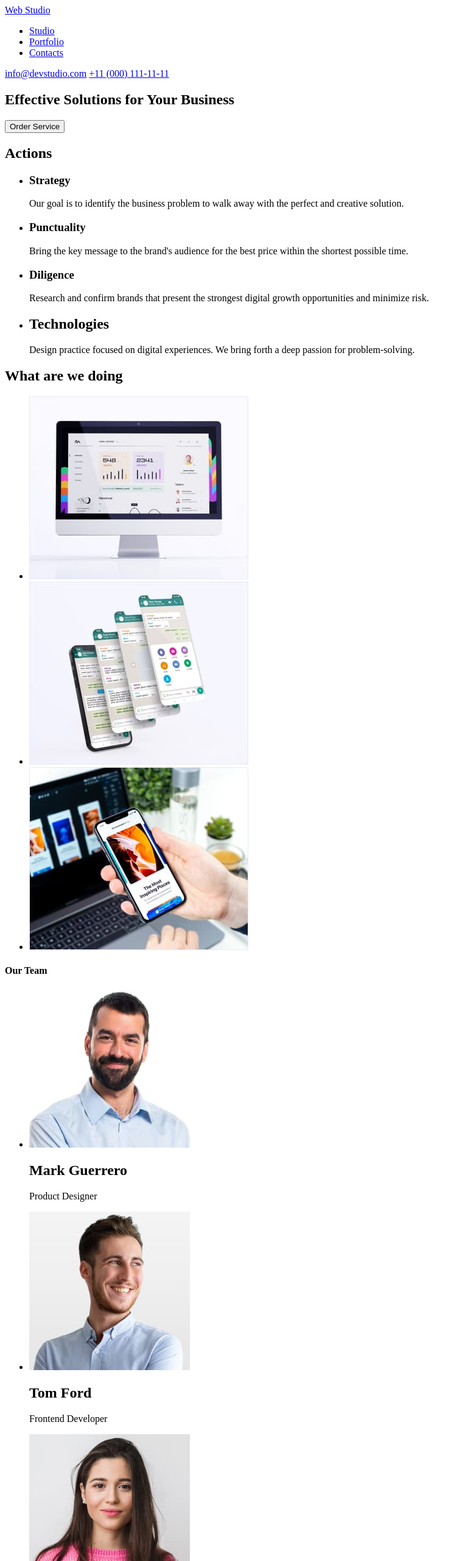
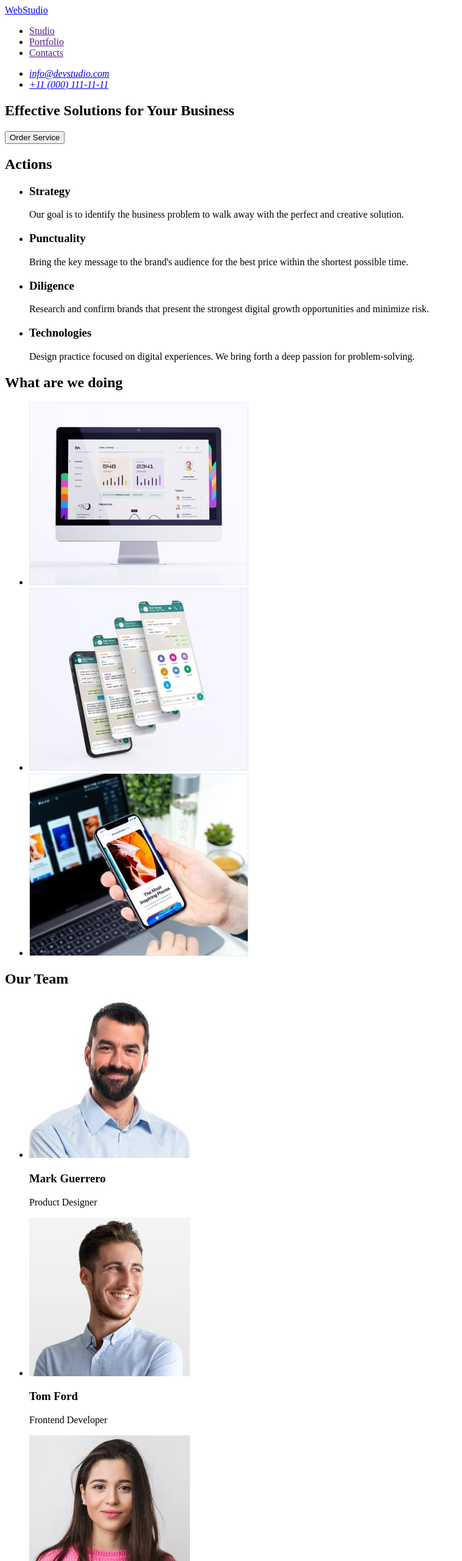
Before and after one commit to Olexandra2209/goit-markup-hw-01, a plain HTML site: page index.html in a window 1280 px wide. Shown: the top 2560 px of the page at 61% size, without its empty margins (0-759 px from the left). Drawn offline with Linux system fonts and the light colour scheme.

Commit message:
Update index.html

```diff
--- a/index.html
+++ b/index.html
@@ -9,15 +9,19 @@
   <body>
     <header>
       <nav>
-        <a href="#">Web Studio</a>
+        <a href="./index.html">WebStudio</a>
         <ul>
-          <li><a href="#">Studio</a></li>
-          <li><a href="#">Portfolio</a></li>
-          <li><a href="#">Contacts</a></li>
+          <li><a href="">Studio</a></li>
+          <li><a href="">Portfolio</a></li>
+          <li><a href="">Contacts</a></li>
         </ul>
       </nav>
-      <a href="mailto:info@devstudio.com">info@devstudio.com</a>
-      <a href="tel:+11(000)111-11-11">+11 (000) 111-11-11</a>
+      <address>
+        <ul>
+          <li><a href="mailto:info@devstudio.com">info@devstudio.com</a></li>
+          <li><a href="tel:+110001111111">+11 (000) 111-11-11</a></li>
+        </ul>
+      </address>
     </header>
     <main>
       <section>
@@ -49,7 +53,7 @@
             </p>
           </li>
           <li>
-            <h2>Technologies</h2>
+            <h3>Technologies</h3>
             <p>
               Design practice focused on digital experiences. We bring forth a
               deep passion for problem-solving.
@@ -66,33 +70,33 @@
         </ul>
       </section>
       <section>
-        <h4>Our Team</h4>
+        <h2>Our Team</h2>
         <ul>
           <li>
             <img src="./images/member1.jpg" alt="Designer" width="264" />
-            <h2>Mark Guerrero</h2>
+            <h3>Mark Guerrero</h3>
             <p>Product Designer</p>
           </li>
           <li>
             <img src="./images/member2.jpg" alt="Developer" width="264" />
-            <h2>Tom Ford</h2>
+            <h3>Tom Ford</h3>
             <p>Frontend Developer</p>
           </li>
           <li>
             <img src="./images/member3.jpg" alt="Marketing" width="264" />
-            <h2>Camila Garcia</h2>
+            <h3>Camila Garcia</h3>
             <p>Marketing</p>
           </li>
           <li>
             <img src="./images/member4.jpg" alt="UIDesigner" width="264" />
-            <h2>Daniel Wilson</h2>
+            <h3>Daniel Wilson</h3>
             <p>UI Designer</p>
           </li>
         </ul>
       </section>
     </main>
     <footer>
-      <a href="#">Web Studio</a>
+      <a href="./index.html">Web Studio</a>
       <p>
         Increase the flow of customers and sales for your business with digital
         marketing & growth solutions.
```
